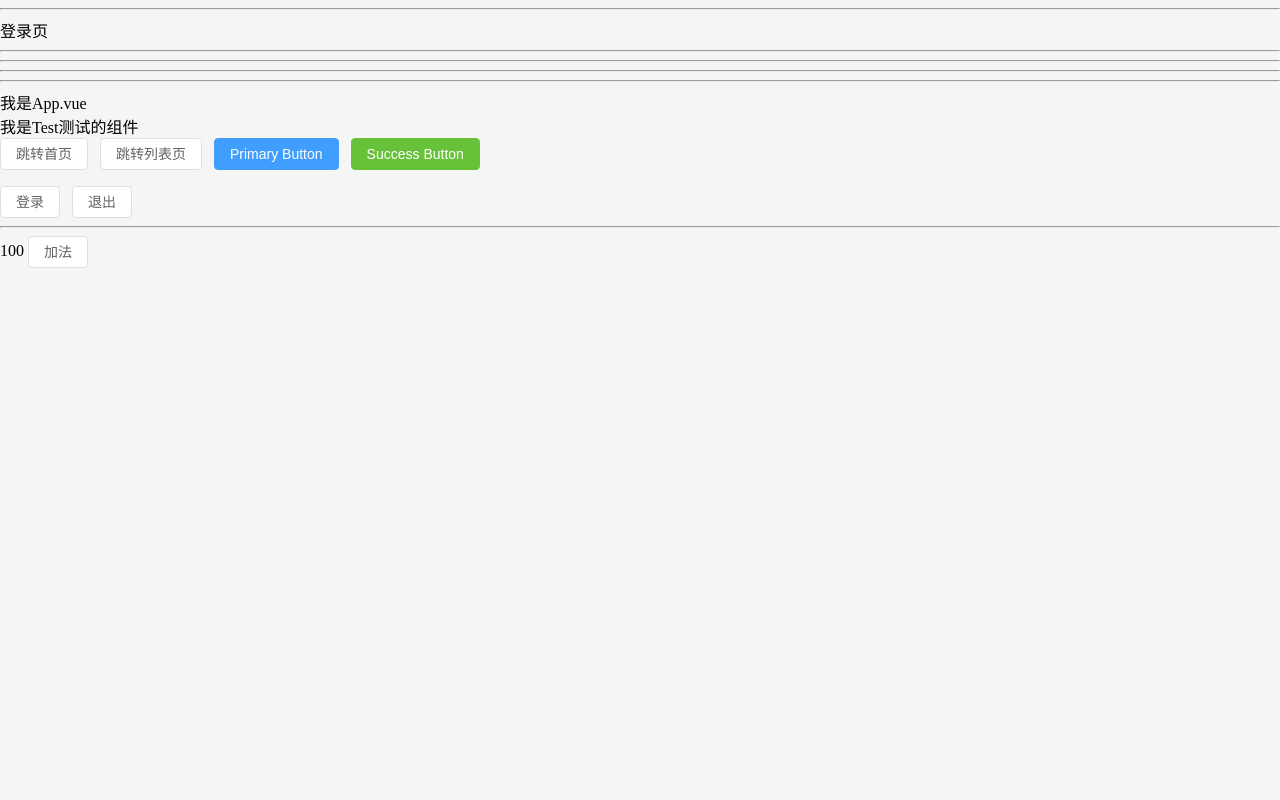
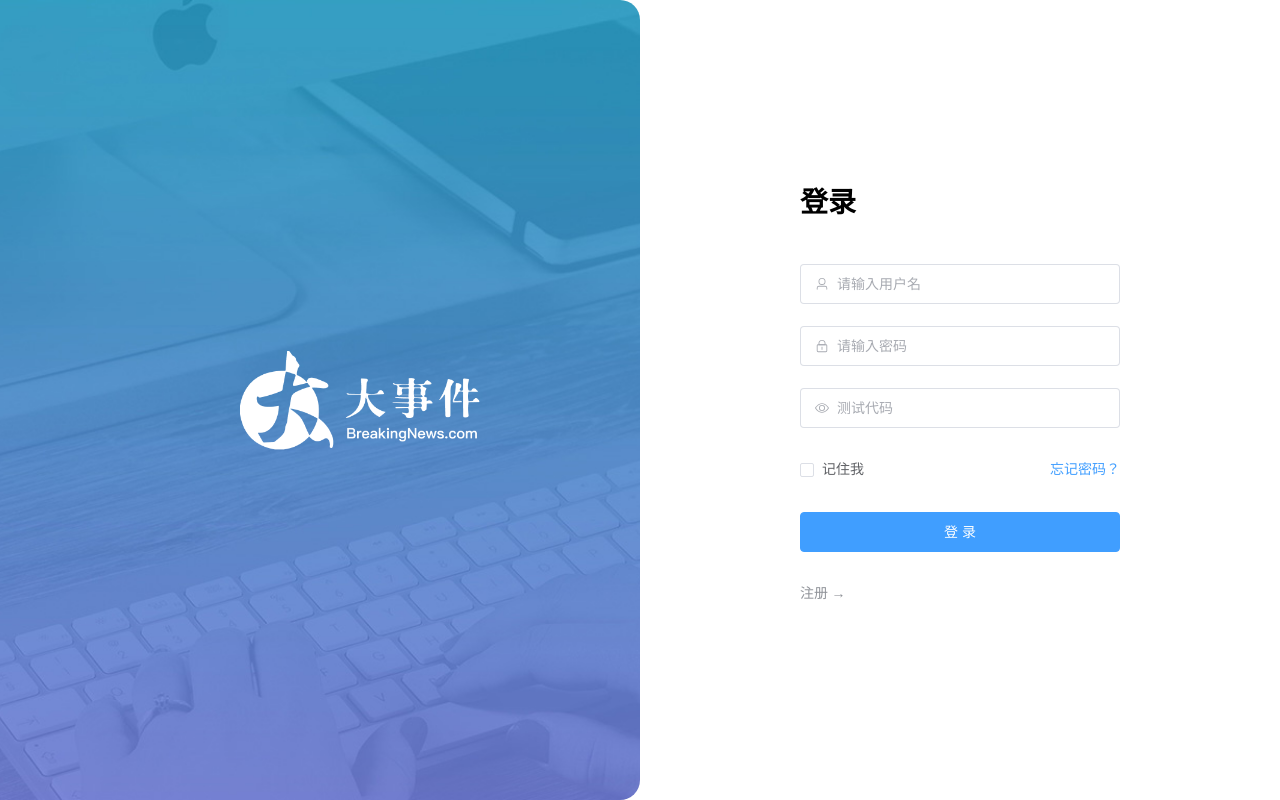
Before and after one commit to mikasannnn/vue3-big-event-admin, a Vue app: page /login in a window 1280 px wide. Built offline with nearby package versions, Linux system fonts and the light colour scheme.

Commit message:
注册登录-静态结构基本切换

```diff
--- a/package.json
+++ b/package.json
@@ -16,6 +16,7 @@
     "lint-staged": "lint-staged"
   },
   "dependencies": {
+    "@element-plus/icons-vue": "^2.3.2",
     "axios": "^1.11.0",
     "element-plus": "^2.10.5",
     "pinia": "^3.0.3",
--- a/src/App.vue
+++ b/src/App.vue
@@ -1,52 +1,11 @@
 <script setup>
 
-
-// 在 Vue3 CompositiAPI 中
-// 1. 获取路由对象 router userouter
-//    const router = useRouter()
-// 2. 获取路由参数 router userouter
-//    const route = useRoute()
-import { useRoute,useRouter } from 'vue-router';
-import { useUserStore, useCountStore } from './stores';
-import {  } from './stores/modules/counter.js';
-
-const countStore = useCountStore()
-const router = useRouter()
-const route = useRoute()
-const goList = () => {
-  router.push('/list')
-  console.log(router,route)
-}
-
-const userStore = useUserStore()
 </script>
 
 <template>
   <div>
-    <hr/>
     <router-view></router-view>
-    <hr/>
-    <hr/>
-    <hr/>
-    <hr/>
 
-
-
-    我是App.vue
-    <TestDemo></TestDemo>
-    <el-button @click="$router.push('/home')">跳转首页</el-button>
-    <el-button @click="goList">跳转列表页</el-button>
-
-    <el-button type="primary">Primary Button</el-button>
-    <el-button type="success">Success Button</el-button>
-
-    <p>{{ userStore.token }}</p>
-    <el-button @click="userStore.setToken('Bear sadoijaijo')">登录</el-button>
-    <el-button @click="userStore.removeToken()">退出</el-button>
-
-    <hr/>
-    {{ countStore.count }}
-    <el-button @click="countStore.add(2)">加法</el-button>
   </div>
 </template>
 
--- a/src/views/login/loginPage.vue
+++ b/src/views/login/loginPage.vue
@@ -1 +1,120 @@
-<template>登录页</template>
+<script setup>
+import { User, Lock ,View} from '@element-plus/icons-vue'
+import { ref } from 'vue'
+const isRegister = ref(false)
+</script>
+
+<template>
+  <!-- el-row 表示一行，一行分成24份
+        el-col 表示一列
+        (1) :span="12"  代表在一行中占12份 (50%)
+        (1) :span="12"  代表在一行中占6份 (25%)
+        (3) :offset="3" 代表在一行中,左侧margin的份数
+
+        el-from 整个表单组件
+        el-form-item 表单的一行 （一个表单域）
+        el-input 表单元素（输入框）-->
+  <el-row class="login-page">
+    <el-col :span="12" class="bg"></el-col>
+    <el-col :span="6" :offset="3" class="form">
+      <!-- 注册相关表单 -->
+      <el-form ref="form" size="large" autocomplete="off" v-if="isRegister">
+        <el-form-item>
+          <h1>注册</h1>
+        </el-form-item>
+        <el-form-item>
+          <el-input :prefix-icon="User" placeholder="请输入用户名"></el-input>
+        </el-form-item>
+        <el-form-item>
+          <el-input
+            :prefix-icon="Lock"
+            type="password"
+            placeholder="请输入密码"
+          ></el-input>
+        </el-form-item>
+        <el-form-item>
+          <el-input
+            :prefix-icon="Lock"
+            type="password"
+            placeholder="请输入再次密码"
+          ></el-input>
+        </el-form-item>
+        <el-form-item>
+          <el-button class="button" type="primary" auto-insert-space>
+            注册
+          </el-button>
+        </el-form-item>
+        <el-form-item class="flex">
+          <el-link type="info" :underline="false" @click="isRegister = false">
+            ← 返回
+          </el-link>
+        </el-form-item>
+      </el-form>
+      <!-- 登录相关表单 -->
+      <el-form ref="form" size="large" autocomplete="off" v-else>
+        <el-form-item>
+          <h1>登录</h1>
+        </el-form-item>
+        <el-form-item>
+          <el-input :prefix-icon="User" placeholder="请输入用户名"></el-input>
+        </el-form-item>
+        <el-form-item>
+          <el-input
+            name="password"
+            :prefix-icon="Lock"
+            type="password"
+            placeholder="请输入密码"
+          ></el-input>
+        </el-form-item>
+        <el-form-item>
+          <el-input :prefix-icon="View" placeholder="测试代码"></el-input>
+        </el-form-item>
+        <el-form-item class="flex">
+          <div class="flex">
+            <el-checkbox>记住我</el-checkbox>
+            <el-link type="primary" :underline="false">忘记密码？</el-link>
+          </div>
+        </el-form-item>
+        <el-form-item>
+          <el-button class="button" type="primary" auto-insert-space
+            >登录</el-button
+          >
+        </el-form-item>
+        <el-form-item class="flex">
+          <el-link type="info" :underline="false" @click="isRegister = true">
+            注册 →
+          </el-link>
+        </el-form-item>
+      </el-form>
+    </el-col>
+  </el-row>
+</template>
+
+<style lang="scss" scoped>
+.login-page {
+  height: 100vh;
+  background-color: #fff;
+  .bg {
+    background: url('@/assets/logo2.png') no-repeat 60% center / 240px auto,
+      url('@/assets/login_bg.jpg') no-repeat center / cover;
+    border-radius: 0 20px 20px 0;
+  }
+  .form {
+    display: flex;
+    flex-direction: column;
+    justify-content: center;
+    user-select: none;
+    .title {
+      margin: 0 auto;
+    }
+    .button {
+      width: 100%;
+    }
+    .flex {
+      width: 100%;
+      display: flex;
+      justify-content: space-between;
+    }
+  }
+}
+</style>
```
Also changed, not shown: components.d.ts (+7 -0 lines), 1 other file (tests, documents, lock files or other folders).
